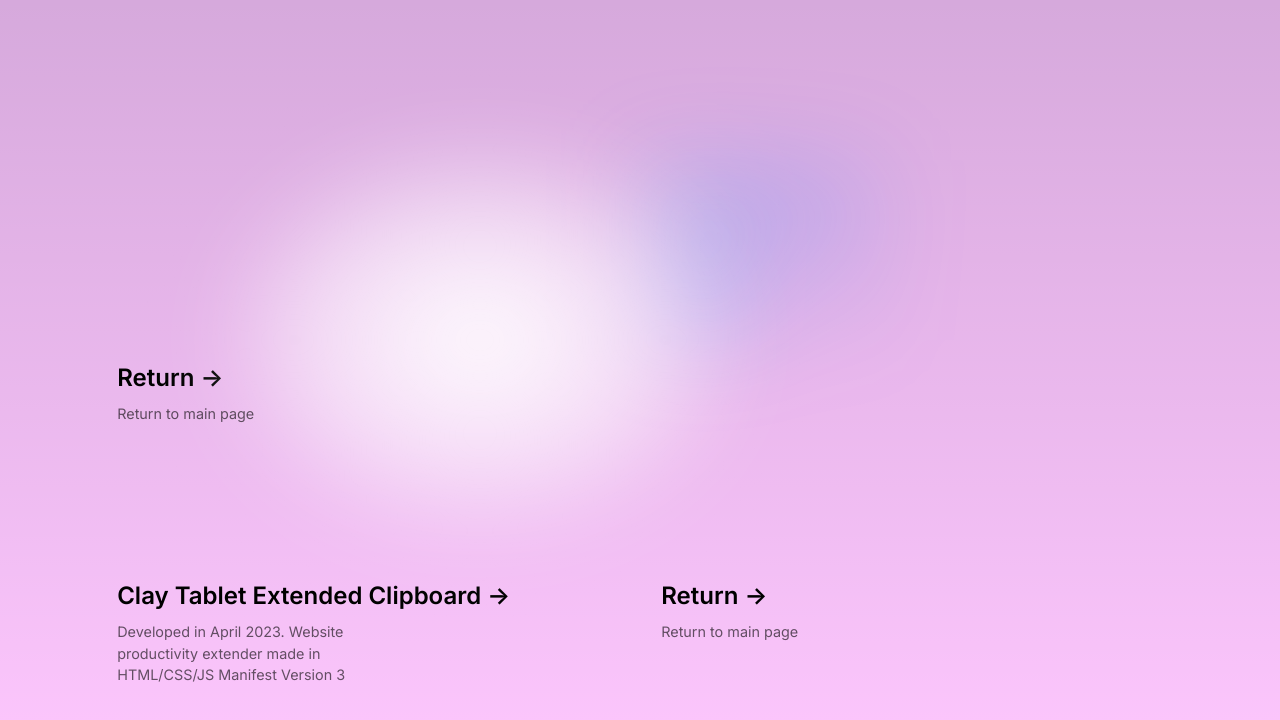
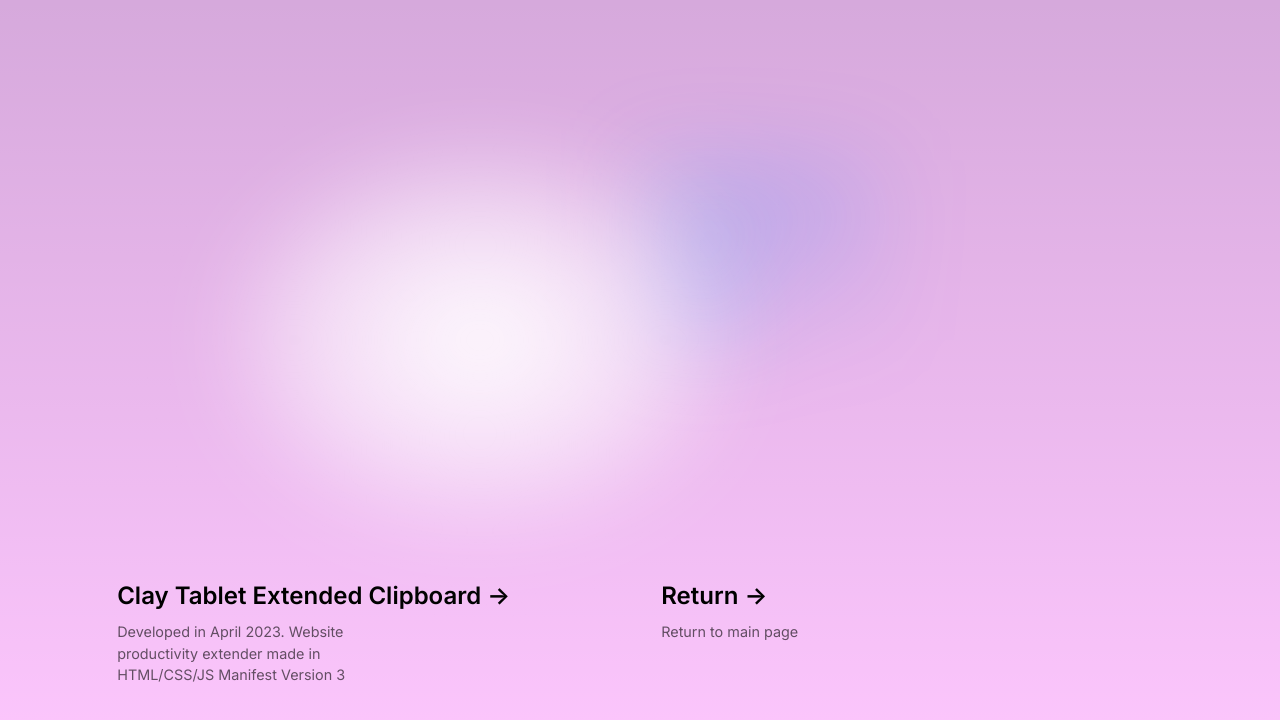
Before and after one commit to tribubb/tribubb.github.io, a Next.js app: page /otherprojects in a window 1280 px wide. Shown: the top 720 px of the page. Built offline with nearby package versions, Linux system fonts and the light colour scheme.

Commit message:
fixed other projects page

```diff
--- a/src/pages/otherprojects.tsx
+++ b/src/pages/otherprojects.tsx
@@ -17,20 +17,6 @@
           <main className={styles.main}>
 
               <div className={styles.center}>
-              </div>
-
-              <div className={styles.grid}>
-                  <a
-                      href="index"
-                      className={styles.card}
-                  >
-                      <h2 className={inter.className}>
-                          Return <span>-&gt;</span>
-                      </h2>
-                      <p className={inter.className}>
-                          Return to main page
-                      </p>
-                  </a>
               </div>
 
               <div className={styles.grid}>
```
